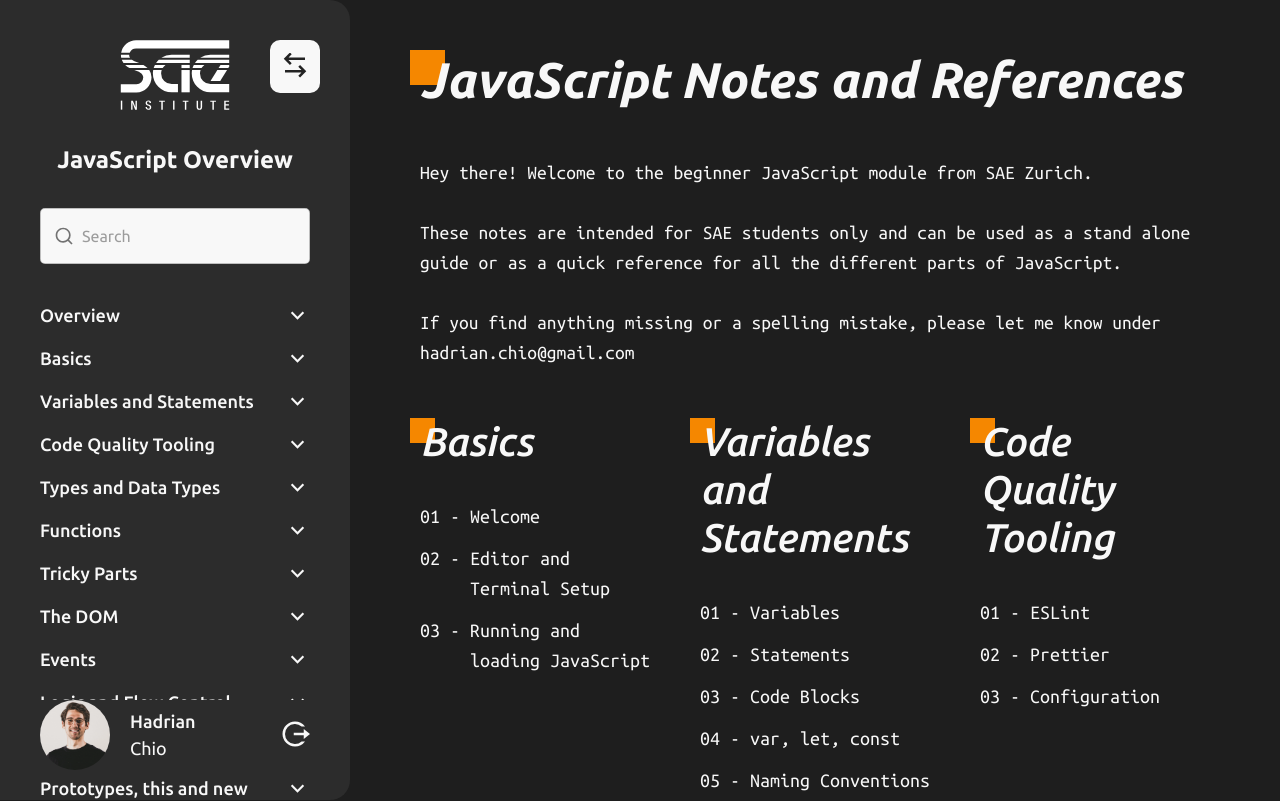
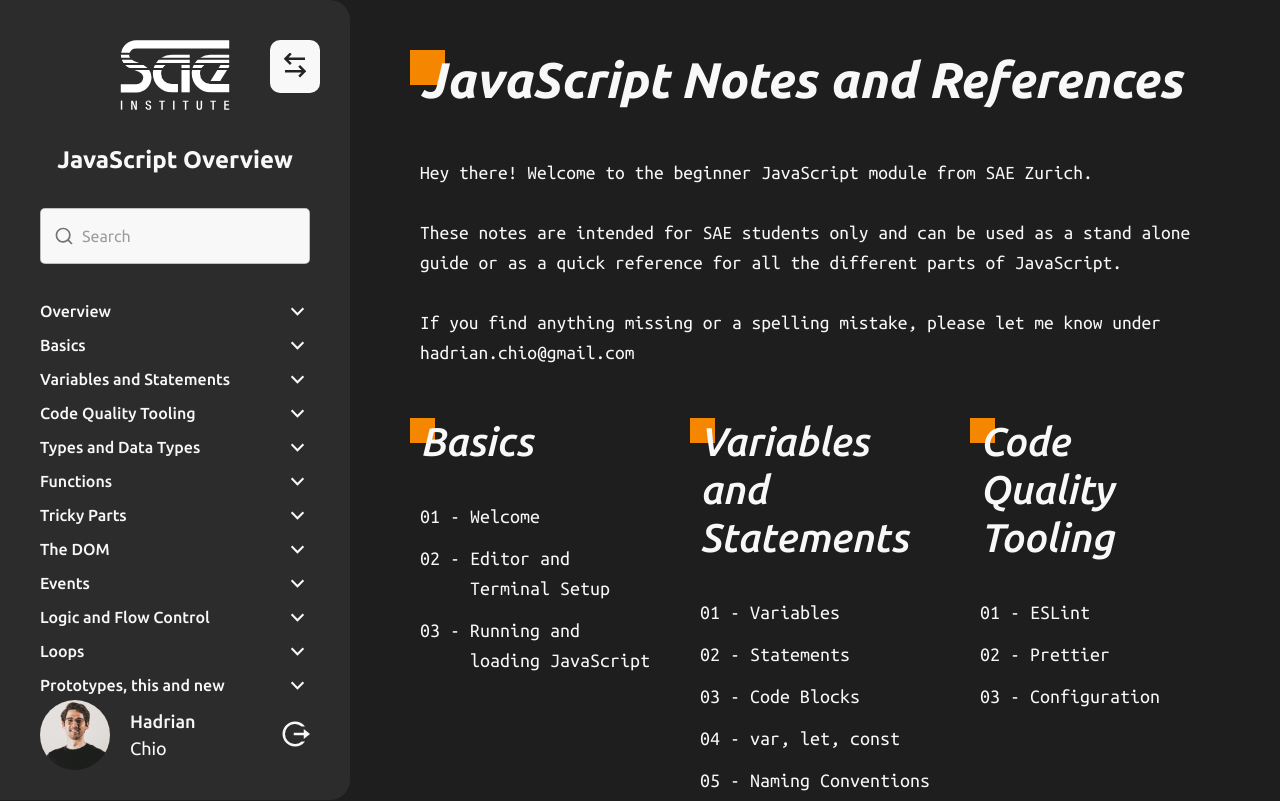
Before and after one commit to abeerance/sae-web-elearning, a Next.js app: page /welcome in a window 1280 px wide. Shown: the top 801 px of the page. Built offline with nearby package versions, Linux system fonts and the light colour scheme.

Commit message:
fixed notebook navigation overflow

```diff
--- a/common/components/common/typography/paragraph.tsx
+++ b/common/components/common/typography/paragraph.tsx
@@ -7,7 +7,10 @@ type ParagraphProps = {
 
 export const Paragraph = ({ text, hasMargin }: ParagraphProps) => {
   return (
-    <div style={{ margin: `${hasMargin ? '3rem 0' : '1rem 0'}` }}>
+    <div
+      className="text-container"
+      style={{ margin: `${hasMargin ? '3rem 0' : '1rem 0'}` }}
+    >
       <Tiptap content={text} />
     </div>
   );
--- a/common/components/layout-navigation/main-navigation.tsx
+++ b/common/components/layout-navigation/main-navigation.tsx
@@ -18,9 +18,9 @@ export const MainNavigation = ({
     <>
       <Typography
         sx={{
-          fontSize: '18px',
+          fontSize: '16px',
           fontWeight: 500,
-          marginY: '8px',
+          marginY: '5px',
           color: '#f8f8f8',
         }}
       >
--- a/common/components/layout-navigation/navigation-wrapper.tsx
+++ b/common/components/layout-navigation/navigation-wrapper.tsx
@@ -4,7 +4,7 @@ import { MainNavigation } from './main-navigation';
 
 export const NavigationWrapper = () => {
   return (
-    <Box sx={{ width: '100%' }}>
+    <Box sx={{ width: '100%', maxHeight: '400px', overflowY: 'scroll' }}>
       {Globals.navigationElements.map((element) => (
         <Box
           component="button"
--- a/styles/globals.css
+++ b/styles/globals.css
@@ -75,4 +75,15 @@ strong {
 
 .ProseMirror:focus {
   outline: none;
+}
+
+.text-container ul > li {
+  margin-bottom: 15px;
+  display: flex;
+  position: relative;
+}
+
+.text-container ul > li::marker {
+  content: url("../common/assets/svg/bullet-arrow.svg");
+  color: white;
 }/*# sourceMappingURL=globals.css.map */
```
Also changed, not shown: styles/globals.scss (+11 -0 lines), common/assets/svg/bullet-arrow.svg (added), 1 other file (tests, documents, lock files or other folders).
